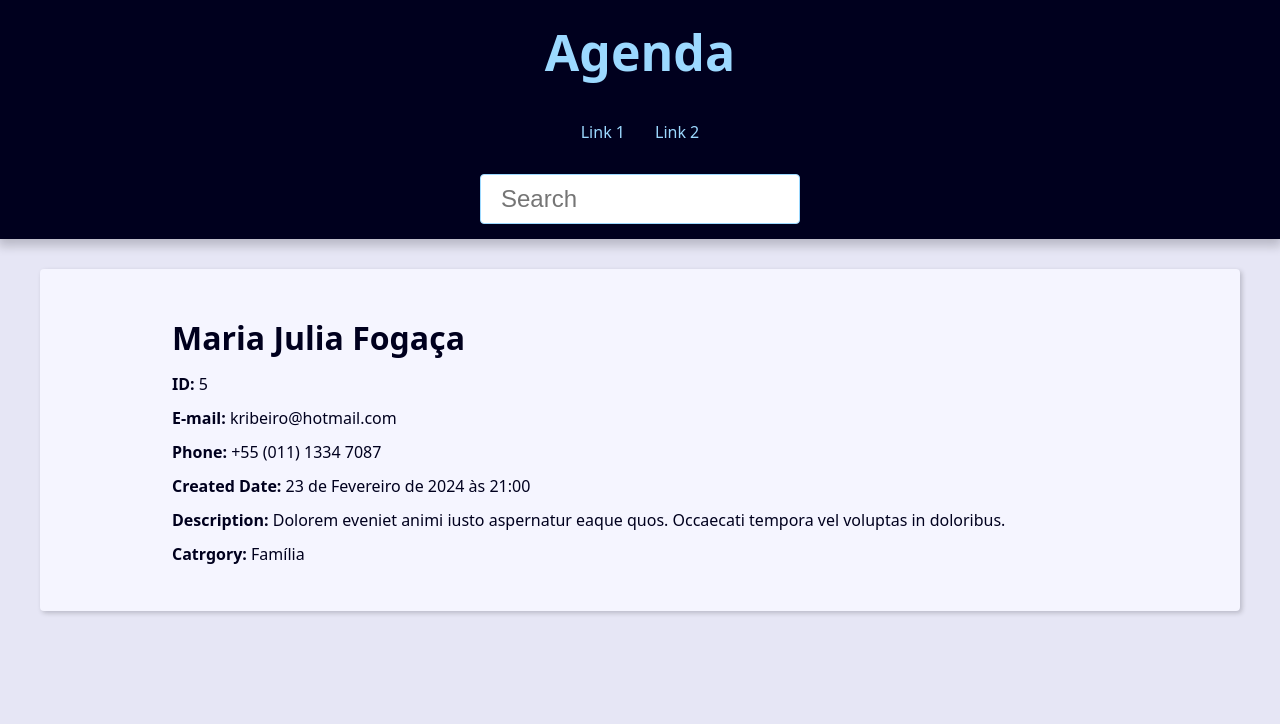
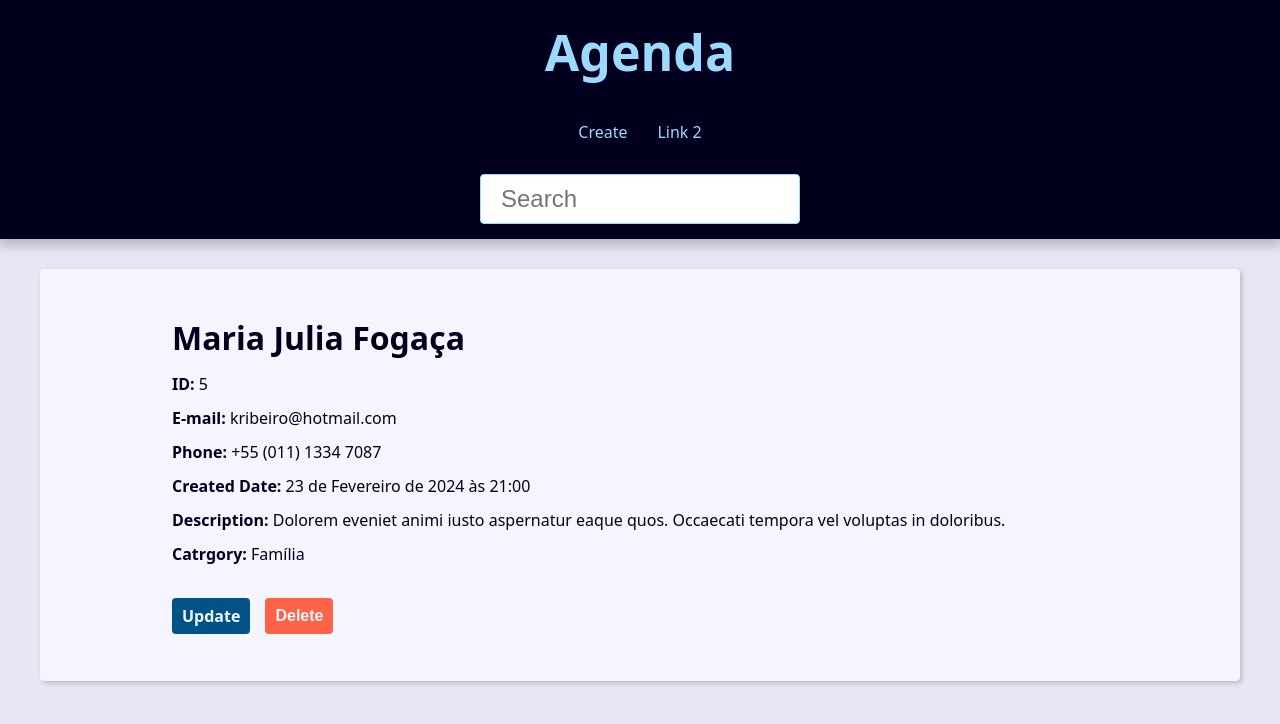
Before and after one commit to leomonte-dev/django-agenda, a Django app: page /contact/5/ in a window 1280 px wide. Shown: the top 724 px of the page. Run offline with Django 5.2, Linux system fonts and the light colour scheme; data comes from the database, SQL or seed files in the repository; both versions use the stored data as it was after the commit.

Commit message:
Update and delete buttons

```diff
--- a/base_static/global/css/style.css
+++ b/base_static/global/css/style.css
@@ -312,3 +312,23 @@
     filter: brightness(80%);
     box-shadow: 0 0 5px var(--link-dark-color);
   }
+
+  .contact-links {
+    margin-block: calc(var(--small-font-size) * 2);
+    display: flex;
+    align-items: center;
+    gap: 0 var(--spacing);
+  }
+
+  .btn-link {
+    font-size: var(--small-font-size);
+    text-decoration: none;
+    font-weight: bold;
+    padding: 1rem;
+    display: block;
+    line-height: var(--small-font-size);
+  }
+
+  .btn-delete {
+    background: tomato;
+  }
--- a/base_templates/global/partials/_header.html
+++ b/base_templates/global/partials/_header.html
@@ -8,8 +8,8 @@
     <nav class="menu">
         <ul class="menu-list">
             <li class="menu-item">
-                <a href="" class="menu-link">
-                    Link 1
+                <a href="{% url "contact:create" %}" class="menu-link">
+                    Create
                 </a>
             </li>
             <li class="menu-item">
--- a/contact/templates/contact/contact.html
+++ b/contact/templates/contact/contact.html
@@ -11,5 +11,17 @@
         <p><b>Created Date:</b> {{contact.created_date}}</p>
         <p><b>Description:</b> {{contact.description}}</p>
         <p><b>Catrgory:</b> {{contact.category.name}}</p>
+
+        <div class = "contact-links">
+            <a class="btn btn-link" href="{% url 'contact:update' contact.id %}" class="btn">Update</a>
+            <form action="{% url "contact:delete" contact.id %}" method="POST">
+                {% csrf_token %}
+
+                {% if confirmation == 'no' %}
+                    <input type="hidden" name="confirmation" value="yes">
+                    <button class="btn btn-link btn-delete" type="submit">Confirmar</button>
+                {% else %}
+                    <button class="btn btn-link btn-delete" type="submit">Delete</button>
+                {% endif %}
     </div>
 {% endblock content %}
--- a/contact/templates/contact/create.html
+++ b/contact/templates/contact/create.html
@@ -4,7 +4,7 @@
     <h2>Contact</h2>
 
     <form
-      action="{% url 'contact:create' %}"
+      action="{{ form_action }}"
       method="POST"
       enctype="multipart/form-data"
     >
--- a/contact/urls.py
+++ b/contact/urls.py
@@ -10,6 +10,8 @@ urlpatterns = [
     # contact detail
     path('contact/create/', views.create, name='create'),
     path('contact/<int:contact_id>/', views.contact, name='contact'),
+    path('contact/<int:contact_id>/update/', views.update, name='update'),
+    path('contact/<int:contact_id>/delete/', views.delete, name='delete'),
 
 
 ]
```
Also changed, not shown: contact/views/contact_forms.py (+50 -3 lines), db.sqlite3.
